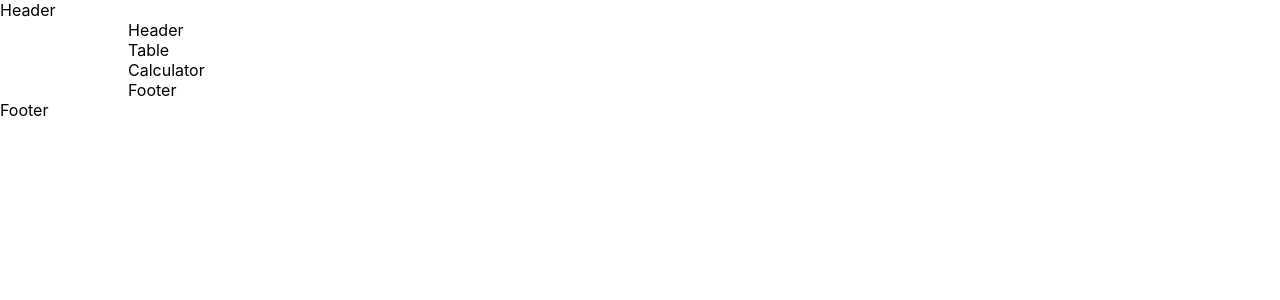
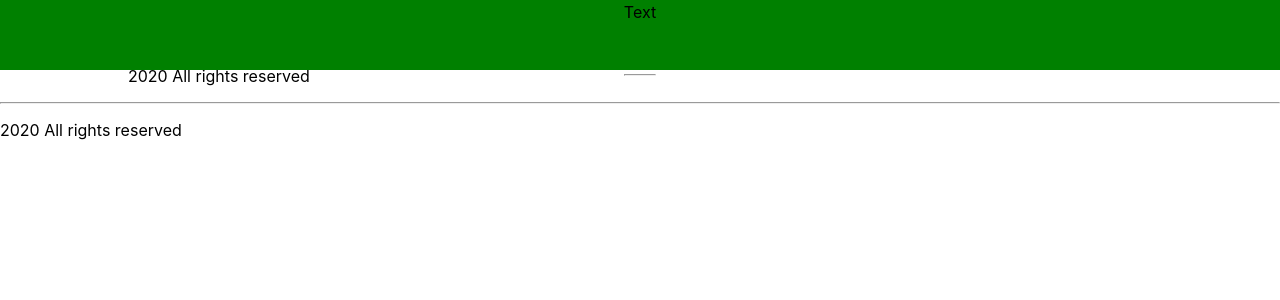
Before and after one commit to ptrofimov7/converter-currencies-redux, a React (Create React App) app: page / in a window 1280 px wide. Shown: the top 300 px of the page. Built offline with nearby package versions, Linux system fonts and the light colour scheme.

Commit message:
implement header / footer

```diff
--- a/src/components/Footer.tsx
+++ b/src/components/Footer.tsx
@@ -2,8 +2,13 @@ import React from 'react';
 
 const Footer = () => {
    return (
-      <footer>
-         Footer
+      <footer className='footer'>
+         <div >
+            <hr />
+            <p className="footer-block">
+               2020 All rights reserved
+            </p>
+         </div>
       </footer>
    );
 };
--- a/src/components/Header.tsx
+++ b/src/components/Header.tsx
@@ -2,8 +2,18 @@ import React from 'react';
 
 const Header = () => {
    return (
-      <header>
-         Header
+      <header className='header'>
+         <div className='header__content'>
+            <div className='header-block'>
+               <div className="header__logo">
+                  <p>Text</p>
+                  <p>
+                     <img src='#' alt='' />
+                  </p>
+               </div>
+            </div>
+            <hr />
+         </div>
       </header>
    );
 };
```
